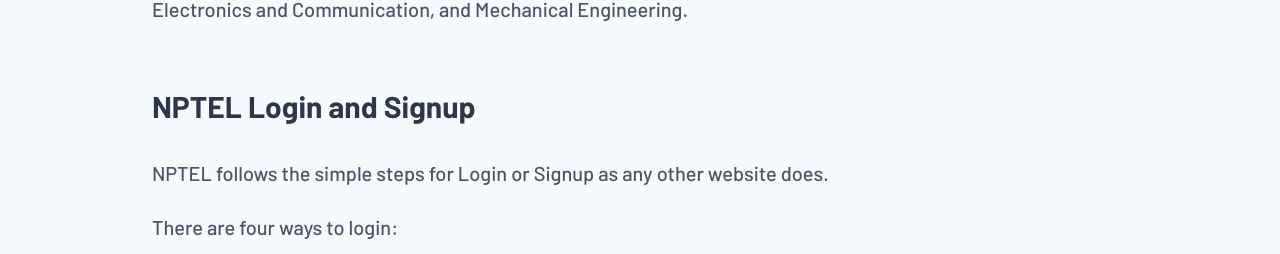
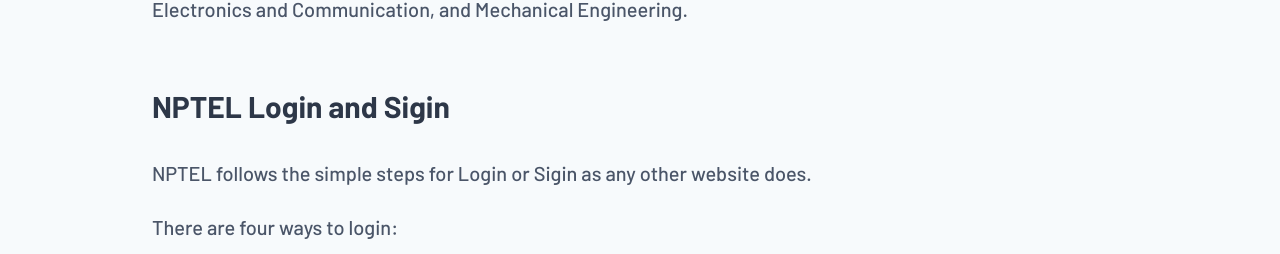
Before and after one commit to sourabhbgp/sample-github-hosting, a Next.js app: page / in a window 1280 px wide. Shown: the part 328-582 px from the top of the page. Built offline with nearby package versions, Linux system fonts and the light colour scheme.

Commit message:
word changed

```diff
--- a/pages/index.js
+++ b/pages/index.js
@@ -20,11 +20,11 @@
       </p>
 
       <h2 className="text-3xl font-bold leading-tight py-4 mt-8">
-        NPTEL Login and Signup
+        NPTEL Login and Sigin
       </h2>
 
       <p className="text-gray-700 font-medium py-4">
-        NPTEL follows the simple steps for Login or Signup as any other website
+        NPTEL follows the simple steps for Login or Sigin as any other website
         does.
       </p>
 
```
